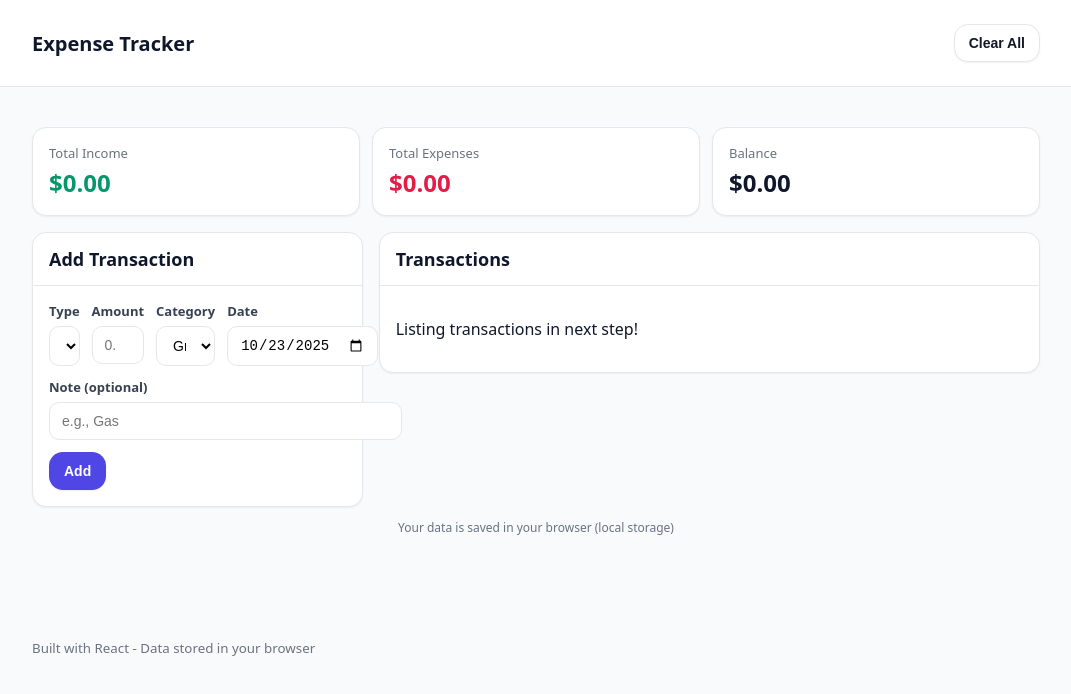
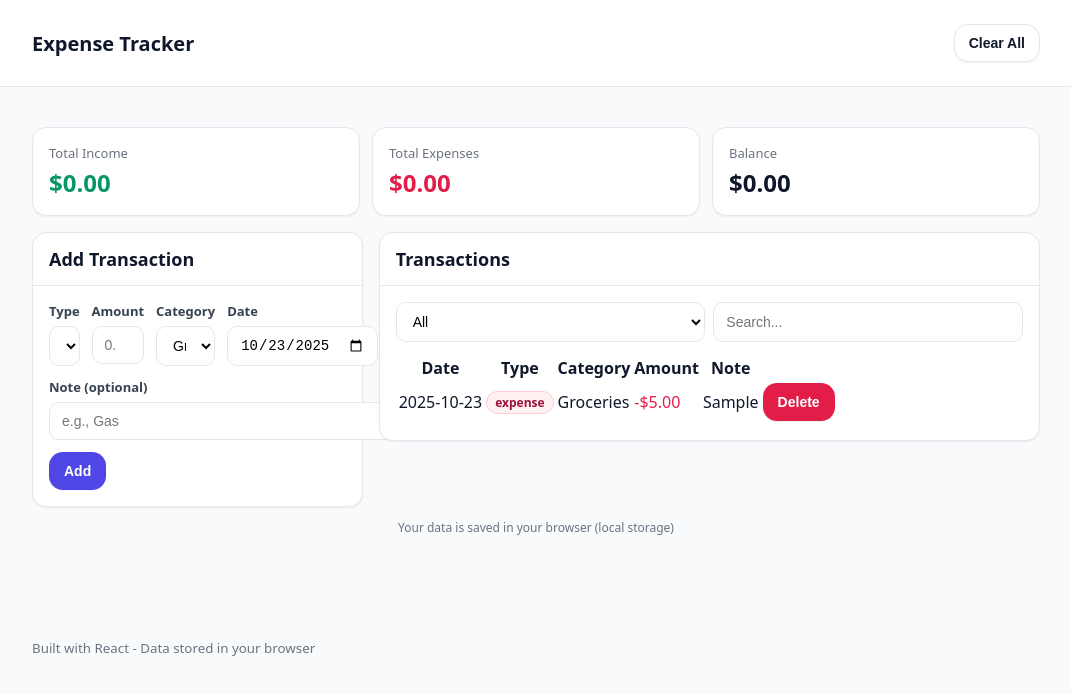
Before and after one commit to bbkbyti/Expense-Tracker, a React (Create React App) app in the folder client/: page / in a window 1280 px wide. Both pictures are taken after typing "5", "Sample" into the empty fields and a click on the button "Add". Shown: the top 694 px of the page, without its empty margins (104-1175 px from the left). Built offline with nearby package versions, Linux system fonts and the light colour scheme.

Commit message:
transactions list, row, empty state: hook up delete

```diff
--- a/client/src/App.js
+++ b/client/src/App.js
@@ -7,6 +7,8 @@ import Footer from "./components/Footer";
 import Summary from "./components/Summary";
 import TransactionForm from "./components/TransactionForm";
 import useLocalStorage from "./hooks/useLocalStorage";
+import TransactionList from "./components/TransactionList";
+import EmptyState from "./components/EmptyState";
 
 const LS_KEY = "et_transactions_v1";
 
@@ -37,7 +39,11 @@ function App() {
           </section>
           <section className="right">
             <Card title="Transactions">
-              <p>Listing transactions in next step!</p>
+              {transactions.length === 0 ? (
+                <EmptyState message="No Transaction yet. Add one to get started." />
+              ) : (
+                <TransactionList items={transactions} onDelete={(id) => setTransactions(prev => prev.filter(t => t.id !== id))} />
+              )}
             </Card>
           </section>
         </div>
--- /dev/null
+++ b/client/src/components/EmptyState.css
@@ -0,0 +1,13 @@
+.empty {
+  display: grid;
+  place-items: center;
+  padding: 24px;
+  color: var(--muted);
+}
+.empty-icon {
+  font-size: 32px;
+  margin-bottom: 6px;
+}
+.empty-text {
+  margin: 0;
+}
--- /dev/null
+++ b/client/src/components/EmptyState.js
@@ -0,0 +1,11 @@
+import React from 'react'
+import "./EmptyState.css";
+
+export default function EmptyState({ message = "Nothing here yet..." }) {
+    return (
+        <div className='empty'>
+            <div className='empty-icon' aria-hidden>💸</div>
+            <p className='empty-text'>{message}</p>
+        </div>
+    )
+}
--- /dev/null
+++ b/client/src/components/TransactionList.css
@@ -0,0 +1,28 @@
+.tx-list {
+  display: grid;
+  gap: 12px;
+}
+.tx-list-controls {
+  display: flex;
+  gap: 8px;
+  justify-content: flex-end;
+}
+.table-wrap {
+  overflow-x: auto;
+}
+.tx-table {
+  width: 100%;
+  border-collapse: collapse;
+  font-size: 14px;
+}
+.tx-table th,
+.tx-table td {
+  padding: 10px 12px;
+  border-bottom: 1px solid var(--border);
+  text-align: left;
+  white-space: nowrap;
+}
+.tx-table th.text-right,
+.tx-table td.text-right {
+  text-align: right;
+}
--- /dev/null
+++ b/client/src/components/TransactionList.js
@@ -0,0 +1,52 @@
+import React, { useMemo, useState } from 'react';
+import Input from "./Input";
+import Select from "./Select";
+import TransactionRow from "./TransactionRow";
+import "./TransactionList.css";
+
+
+export default function TransactionList({ items, onDelete }) {
+    const [filter, setFilter] = useState("all");
+    const [q, setQ] = useState("");
+
+    const filtered = useMemo(() => {
+        const base = filter === "all" ? items : items.filter((t) => (filter === "income" ? t.kind === "income" : t.kind === "expense"));
+        const ql = q.trim().toLocaleLowerCase();
+        if (!ql) return base;
+        return base.filter((t) =>
+            [t.category, t.note, t.date, t.kind, String(t.amount)].some((v) => String(v).toLocaleLowerCase().includes(ql))
+        );
+    }, [items, filter, q]);
+    return (
+        <div className='tx-list'>
+            <div className='tx-list-controls'>
+                <Select id="filter" value={filter} onChange={(e) => setFilter(e.target.value)} className="w-40">
+                    <option value="all">All</option>
+                    <option value="income">Income</option>
+                    <option value="expense">Expense</option>
+                </Select>
+                <Input id="search" value={q} onChange={(e) => setQ(e.target.value)} placeholder="Search..." />
+            </div>
+
+            <div className='table-wrap'>
+                <table>
+                    <thead>
+                        <tr>
+                            <th>Date</th>
+                            <th>Type</th>
+                            <th>Category</th>
+                            <th className='text-right'>Amount</th>
+                            <th>Note</th>
+                            <th></th>
+                        </tr>
+                    </thead>
+                    <tbody>
+                        {filtered.map((t) => (
+                            <TransactionRow key={t.id} item={t} onDelete={onDelete} />
+                        ))}
+                    </tbody>
+                </table>
+            </div>
+        </div>
+    )
+}
--- /dev/null
+++ b/client/src/components/TransactionRow.css
@@ -0,0 +1,25 @@
+.pill {
+  display: inline-flex;
+  align-items: center;
+  border-radius: 999px;
+  padding: 2px 8px;
+  font-size: 12px;
+  font-weight: 700;
+  border: 1px solid transparent;
+}
+.pill-income {
+  background: #ecfdf5;
+  color: #065f46;
+  border-color: #a7f3d0;
+}
+.pill-expense {
+  background: #fff1f2;
+  color: #9f1239;
+  border-color: #fecdd3;
+}
+.t-income {
+  color: var(--success);
+}
+.t-expense {
+  color: var(--danger);
+}
--- /dev/null
+++ b/client/src/components/TransactionRow.js
@@ -0,0 +1,21 @@
+import React from 'react';
+import Button from './Button';
+import { formatCurrency } from '../utils/currency';
+import './TransactionRow.css';
+
+export default function TransactionRow({ item, onDelete }) {
+    return (
+        <tr>
+            <td>{item.date}</td>
+            <td><span className={`pill ${item.kind === "income" ? "pill-income" : "pill-expense"}`}>{item.kind}</span></td>
+            <td>{item.category}</td>
+            <td className={`text-right ${item.kind === "income" ? "t-income" : "t-expense"}`}>
+                {item.kind === "income" ? "+" : "-"}{formatCurrency(item.amount)}
+            </td>
+            <td>{item.note || "_"}</td>
+            <td className="text-right">
+                <Button variant="danger" onClick={() => onDelete(item.id)}>Delete</Button>
+            </td>
+        </tr>
+    )
+}
```
